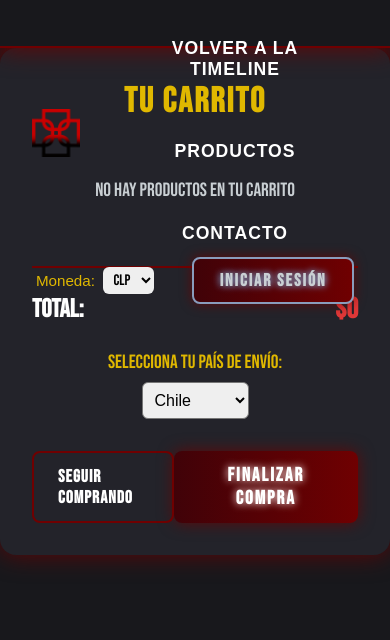
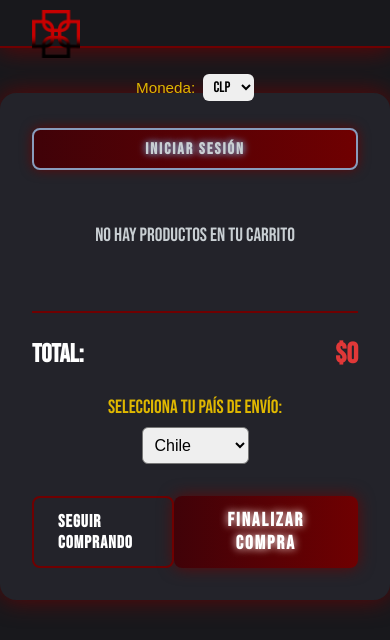
Before and after one commit to manosYaEducation/gen13-landing-duki, a PHP site: page /front/carrito.php in a window 390 px wide. Shown: the top 640 px of the page. Run offline with PHP 8.4, Linux system fonts and the light colour scheme.

Commit message:
responsive

```diff
--- a/front/components/navbar.php
+++ b/front/components/navbar.php
@@ -63,28 +63,126 @@ $base_url = '/landing-duki';
     border-color: #556694;
 }
 
-@media (max-width: 991.98px) {
+@media (max-width: 768px) {
     .navbar {
         flex-direction: column;
-        padding: 1rem;
+        padding: 0.6rem 1rem;
+    }
+
+    .navbar > div:first-child {
+        width: 100%;
+        justify-content: space-between;
+    }
+
+    .navbar-logo {
+        margin-right: 1rem !important;
     }
 
     .navbar-menu {
+        display: none !important;
+        width: 100%;
         flex-direction: column;
+        gap: 0.5rem !important;
+        margin-top: 1rem;
+        text-align: center;
+    }
+
+    .navbar-menu.active {
+        display: flex !important;
+    }
+
+    .navbar > div:last-child {
         width: 100%;
+        justify-content: center;
+        flex-wrap: wrap;
+        gap: 0.8rem;
         margin-top: 1rem;
     }
 
-    .navbar-link {
+    .login-btn-navbar {
         width: 100%;
         text-align: center;
-        margin: 0.5rem 0;
+        margin: 0.5rem 0 !important;
+    }
+
+    /* Botón hamburguesa */
+    .menu-toggle {
+        display: block;
+        background: none;
+        border: none;
+        color: #fff;
+        font-size: 1.5rem;
+        cursor: pointer;
+        padding: 0.5rem;
+    }
+
+    .menu-toggle span {
+        display: block;
+        width: 25px;
+        height: 3px;
+        background: #fff;
+        margin: 5px 0;
+        transition: 0.3s;
+    }
+
+    .menu-toggle.active span:nth-child(1) {
+        transform: rotate(-45deg) translate(-5px, 6px);
+    }
+
+    .menu-toggle.active span:nth-child(2) {
+        opacity: 0;
+    }
+
+    .menu-toggle.active span:nth-child(3) {
+        transform: rotate(45deg) translate(-5px, -6px);
+    }
+}
+
+@media (max-width: 480px) {
+    .navbar-link {
+        font-size: 1rem !important;
+        padding: 0.3rem 0.6rem !important;
+    }
+
+    .login-btn-navbar {
+        font-size: 1rem !important;
+        padding: 0.6rem 1.2rem !important;
     }
 }
 </style>
 
+<button class="menu-toggle" id="menu-toggle">
+    <span></span>
+    <span></span>
+    <span></span>
+</button>
+
 <script>
 document.addEventListener('DOMContentLoaded', function() {
+    const menuToggle = document.getElementById('menu-toggle');
+    const navbarMenu = document.querySelector('.navbar-menu');
+
+    menuToggle.addEventListener('click', function() {
+        this.classList.toggle('active');
+        navbarMenu.classList.toggle('active');
+    });
+
+    // Cerrar menú al hacer clic en un enlace
+    document.querySelectorAll('.navbar-link').forEach(link => {
+        link.addEventListener('click', () => {
+            menuToggle.classList.remove('active');
+            navbarMenu.classList.remove('active');
+        });
+    });
+
+    // Cerrar menú al hacer clic fuera
+    document.addEventListener('click', (e) => {
+        if (!menuToggle.contains(e.target) && !navbarMenu.contains(e.target)) {
+            menuToggle.classList.remove('active');
+            navbarMenu.classList.remove('active');
+        }
+    });
+
     // Actualizar contador del carrito
     function updateCartCount() {
         const cart = JSON.parse(localStorage.getItem('carritoDuki')) || [];
--- a/front/producto_detalle.php
+++ b/front/producto_detalle.php
@@ -223,10 +223,10 @@ if (!$producto) {
                         <button class="btn-cantidad" onclick="cambiarCantidad(-1)">-</button>
                         <input type="number" id="cantidad" value="1" min="1" max="99" onchange="validarCantidad()">
                         <button class="btn-cantidad" onclick="cambiarCantidad(1)">+</button>
-                    </div>
+        </div>
                     <button class="btn-comprar" onclick="agregarAlCarrito(<?php echo $producto['id']; ?>, '<?php echo addslashes(htmlspecialchars($producto['name'])); ?>', <?php echo $producto['price']; ?>, '<?php echo addslashes(htmlspecialchars($producto['image'])); ?>');">AGREGAR AL CARRITO</button>
                     <a href="tienda.php" class="btn-volver">VOLVER A LA TIENDA</a>
-                </div>
+            </div>
             </div>
         </div>
     </div>
@@ -266,7 +266,7 @@ if (!$producto) {
         }
 
         localStorage.setItem('carritoDuki', JSON.stringify(carrito));
-        actualizarContadorCarrito();
+            actualizarContadorCarrito();
         mostrarNotificacion('Producto agregado al carrito');
     }
 
```
